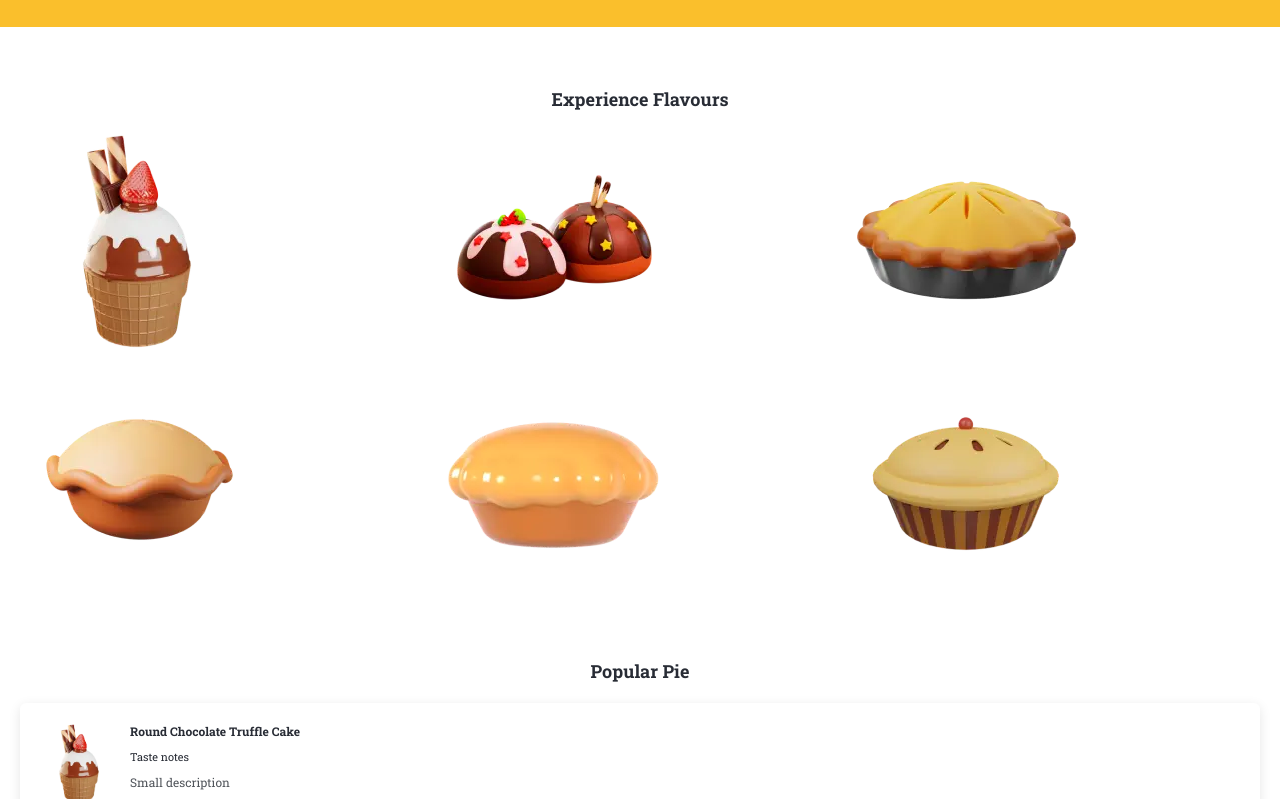
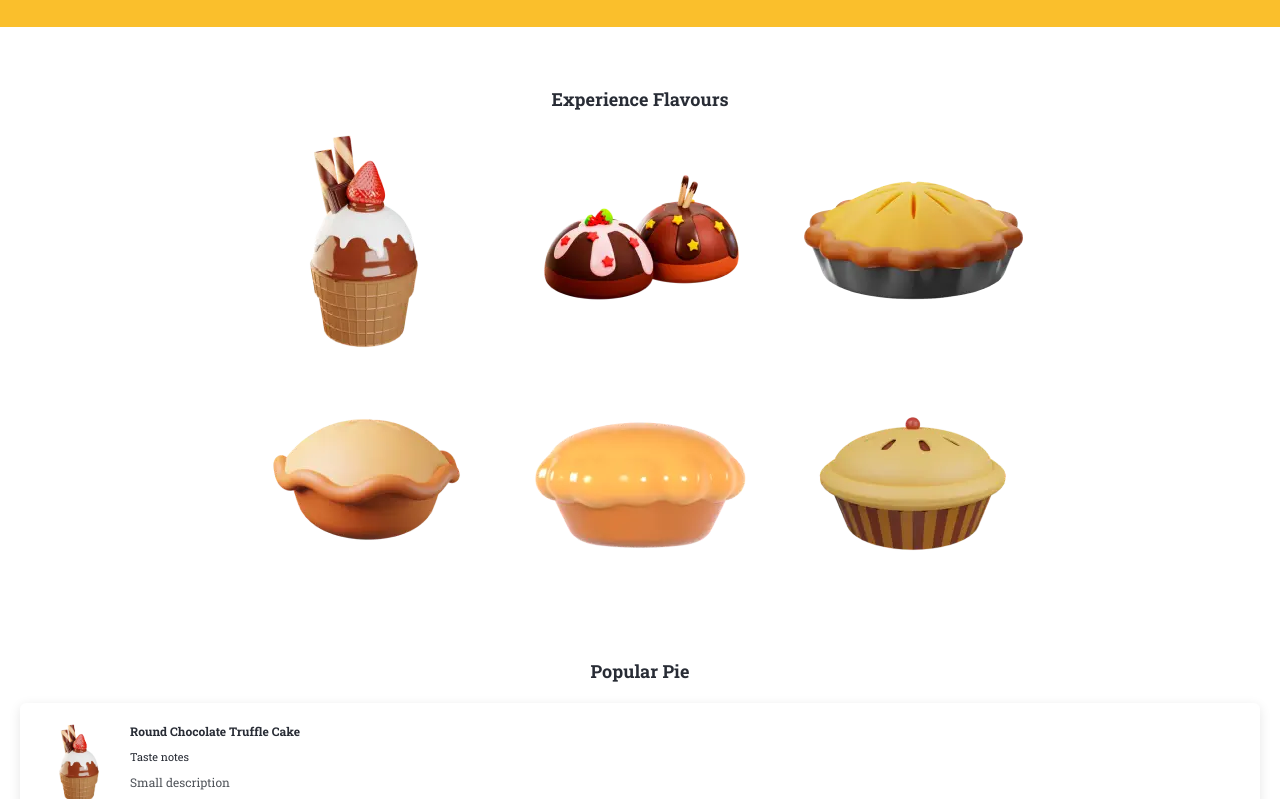
Before and after one commit to Inevix/hackathon, a plain HTML site: page index.html in a window 1280 px wide. Shown: the part 737-1536 px from the top of the page. Drawn offline with Linux system fonts and the light colour scheme.

Commit message:
flavours card alignement fixed

```diff
--- a/styles.css
+++ b/styles.css
@@ -278,7 +278,8 @@ button {
 }
 
 .flavours__card {
-    display: block;
+    display: flex;
+    justify-content: center;
 }
 
 .popular {
@@ -486,6 +487,11 @@ button {
         text-transform: uppercase;
     }
 
+    .flavours__list {
+        max-width: 64vw;
+        margin: 0 auto;
+    }
+
     .footer__title,
     .footer__subtitle {
         text-align: center;
```
